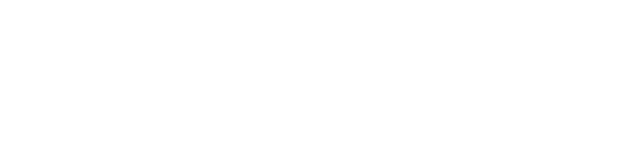
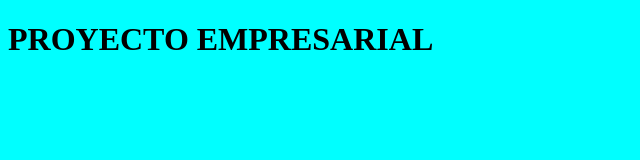
Before and after one commit to santiagoamez/Prueba_curso, a plain HTML site: page index.html in a window 1280 px wide. Shown: the whole page, without its empty margins (0-640 px from the left). Drawn offline with Linux system fonts and the light colour scheme.

Commit message:
Parrafo y fondo de pantalla

```diff
--- /dev/null
+++ b/css/diseño.css
@@ -0,0 +1,4 @@
+body {
+background-color: aqua;
+
+}
--- a/index.html
+++ b/index.html
@@ -5,8 +5,9 @@
     <meta http-equiv="X-UA-Compatible" content="IE=edge">
     <meta name="viewport" content="width=device-width, initial-scale=1.0">
     <title>Documento sin titulo</title>
+    <link rel="stylesheet" href="css/diseño.css">
 </head>
 <body>
-
+    <h1>PROYECTO EMPRESARIAL</h1>
 </body>
 </html>
```
Also changed, not shown: js/javascript.js (added).
